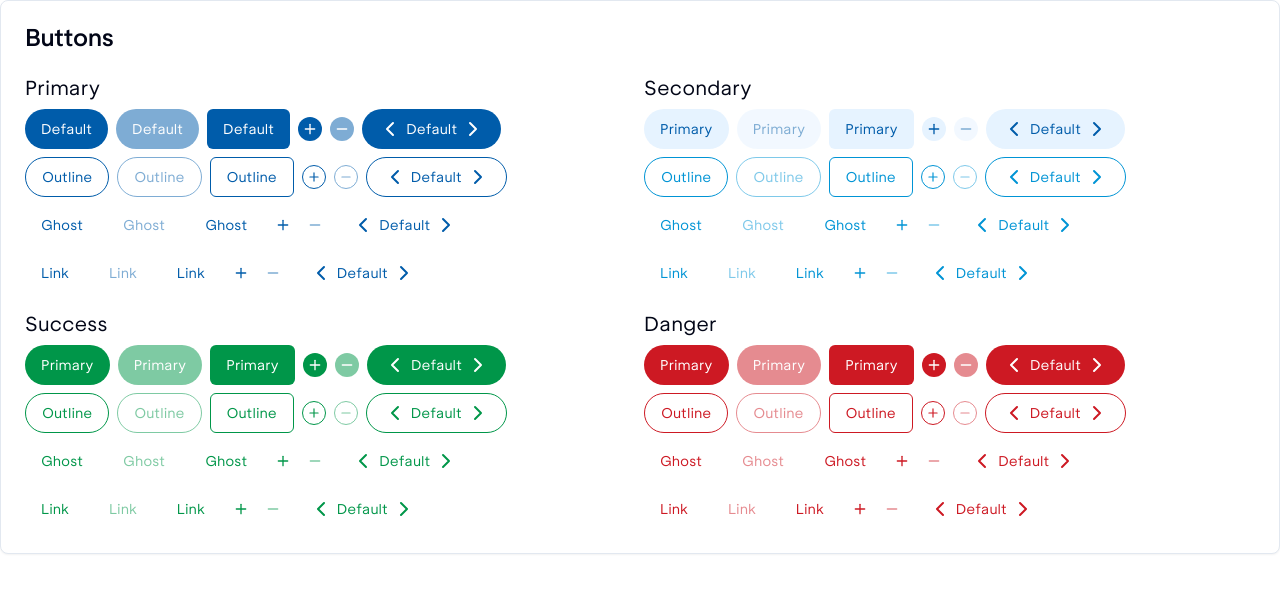
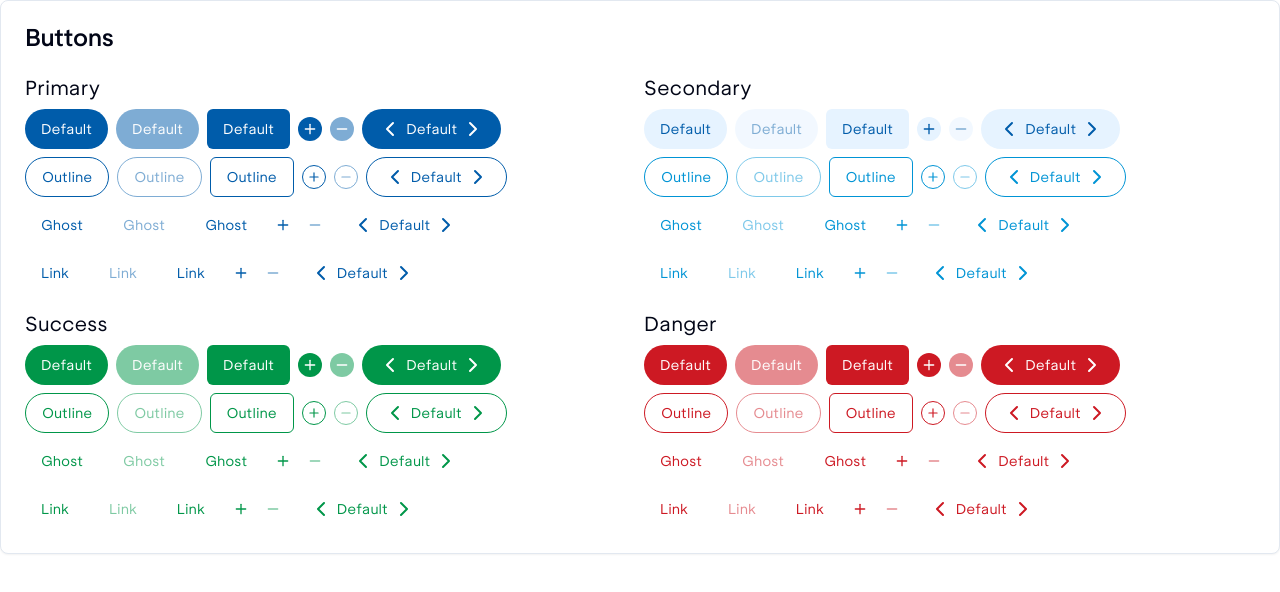
Before and after one commit to shrall/ocean-template, a Next.js app: page /components/buttons in a window 1280 px wide. Shown: the top 592 px of the page. Built offline with nearby package versions, Linux system fonts and the light colour scheme.

Commit message:
fix: wrong button name for default buttons

```diff
--- a/src/pages/components/buttons.tsx
+++ b/src/pages/components/buttons.tsx
@@ -100,13 +100,13 @@ function Buttons() {
           <p className="text-xl">Secondary</p>
           <div className="flex items-center gap-2">
             <Button variant="default" color="secondary">
-              Primary
+              Default
             </Button>
             <Button variant="default" color="secondary" disabled>
-              Primary
+              Default
             </Button>
             <Button variant="default" color="secondary" shape="rounded">
-              Primary
+              Default
             </Button>
             <Button variant="default" color="secondary" size="icon">
               <Plus />
@@ -193,13 +193,13 @@ function Buttons() {
           <p className="text-xl">Success</p>
           <div className="flex items-center gap-2">
             <Button variant="default" color="success">
-              Primary
+              Default
             </Button>
             <Button variant="default" color="success" disabled>
-              Primary
+              Default
             </Button>
             <Button variant="default" color="success" shape="rounded">
-              Primary
+              Default
             </Button>
             <Button variant="default" color="success" size="icon">
               <Plus />
@@ -286,13 +286,13 @@ function Buttons() {
           <p className="text-xl">Danger</p>
           <div className="flex items-center gap-2">
             <Button variant="default" color="danger">
-              Primary
+              Default
             </Button>
             <Button variant="default" color="danger" disabled>
-              Primary
+              Default
             </Button>
             <Button variant="default" color="danger" shape="rounded">
-              Primary
+              Default
             </Button>
             <Button variant="default" color="danger" size="icon">
               <Plus />
```
